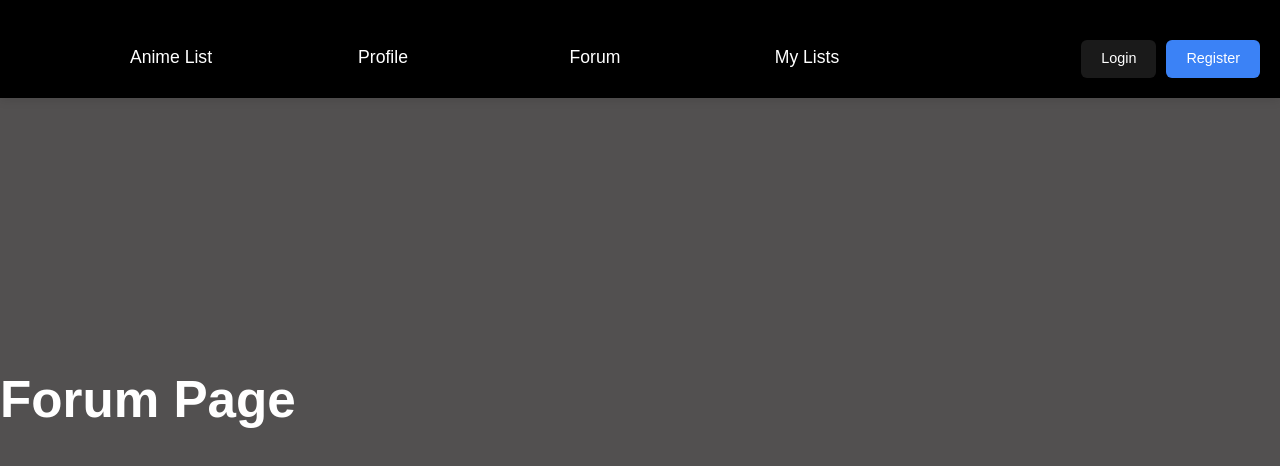
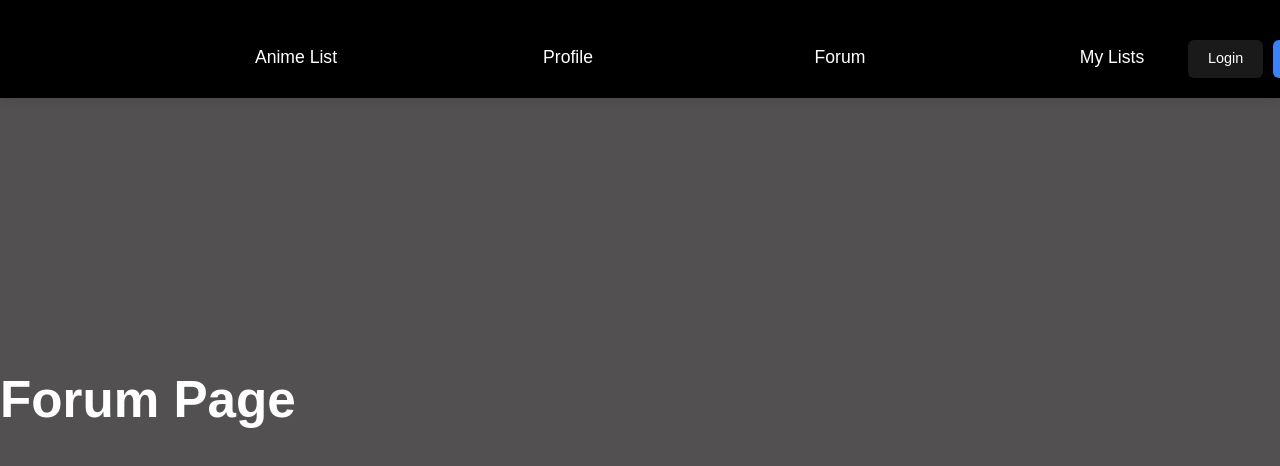
Before and after one commit to vinsomouk/ManlistF, a React (Vite) app: page /forum in a window 1280 px wide. Shown: the top 466 px of the page. Built offline with nearby package versions, Linux system fonts and the light colour scheme; no server answers.

Commit message:
Ajustement du repsonsive du header

```diff
--- a/src/styles/MainComponents/Header.css
+++ b/src/styles/MainComponents/Header.css
@@ -35,8 +35,8 @@
   height: 100%;
   align-items: flex-end;
   padding-bottom: 20px;
-  padding-left: 75px;
-  gap: 60px;
+  padding-left: 200px;
+  gap: 120px;
 }
 
 .nav-link {
```
